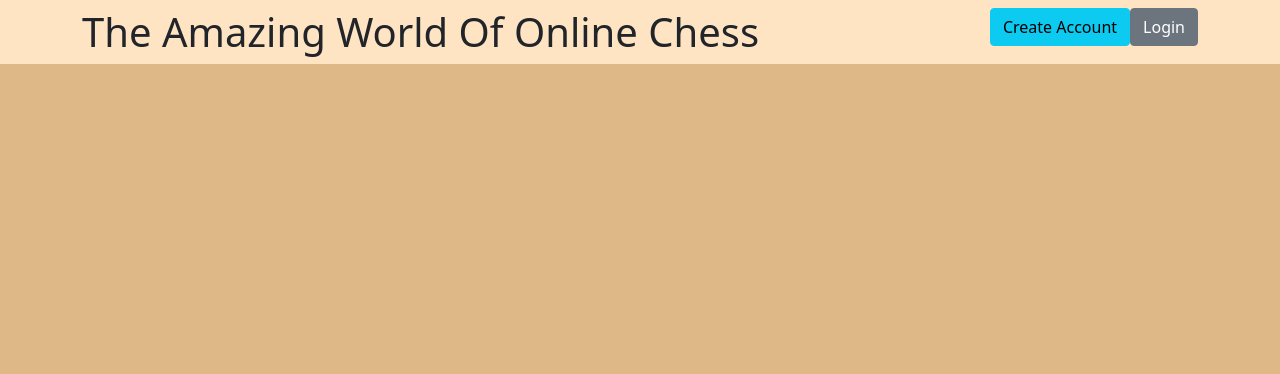
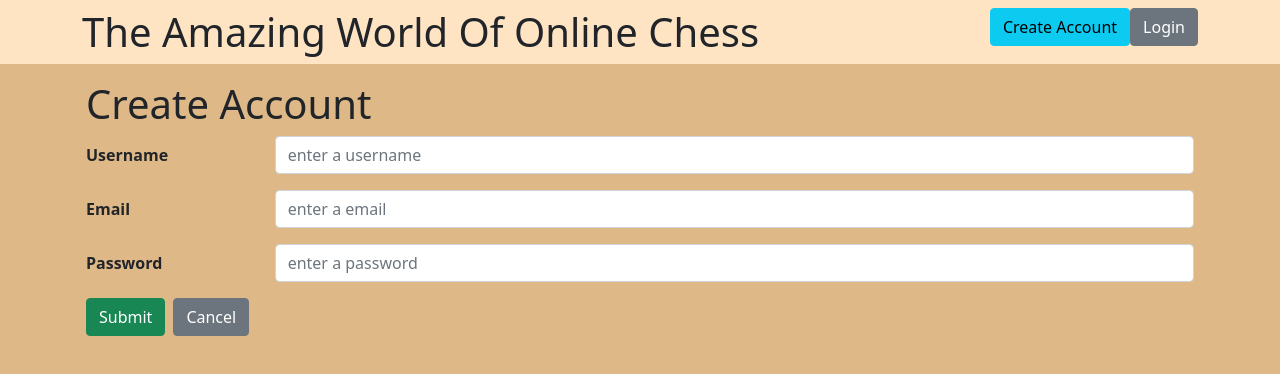
Before and after one commit to cmiller618/Capstone, a React (Create React App) app in the folder react-ui/chess-app/: page /register in a window 1280 px wide. Shown: the top 374 px of the page. Built offline with nearby package versions, Linux system fonts and the light colour scheme.

Commit message:
profile page and create account form added to ui

```diff
--- a/react-ui/chess-app/package.json
+++ b/react-ui/chess-app/package.json
@@ -8,6 +8,7 @@
     "@testing-library/user-event": "^12.8.3",
     "react": "^17.0.2",
     "react-dom": "^17.0.2",
+    "react-hook-form": "^7.19.0",
     "react-router-dom": "^5.3.0",
     "react-scripts": "4.0.3",
     "web-vitals": "^1.1.2"
--- a/react-ui/chess-app/src/App.js
+++ b/react-ui/chess-app/src/App.js
@@ -4,6 +4,7 @@ import AuthContext from "./context/AuthContext";
 import Home from "./components/Home";
 import Nav from "./components/Nav";
 import Login from "./components/Login"
+import CreateAccountForm from "./components/CreateAccountForm";
 import PvP from "./components/PvP";
 import PvC from "./components/PvC";
 import './App.css';
@@ -68,6 +69,10 @@ function App() {
             {credentials ? <PvC /> : <Redirect to="/login" />}
           </Route>
 
+          <Route path="/register">
+            <CreateAccountForm />
+          </Route>
+
         </Switch>
       </Router>
     </AuthContext.Provider>
--- a/react-ui/chess-app/src/components/CreateAccountForm.js
+++ b/react-ui/chess-app/src/components/CreateAccountForm.js
@@ -1,5 +1,66 @@
-function CreateAccountForm(){
+import React from "react";
+import { useForm } from "react-hook-form";
+import { Link, useHistory } from "react-router-dom";
 
+
+function CreateAccountForm() {
+  const { register, handleSubmit, formState: { errors } } = useForm();
+  const onSubmit = (data) => {
+    alert(JSON.stringify(data));
+  };
+  console.log(errors);
+
+  return (
+    <div className="container p-3">
+    <h1>Create Account</h1>
+      <form onSubmit={handleSubmit(onSubmit)}>
+
+          <div className="mb-3 row">
+            <label for="username" className="col-sm-2 col-form-label"><strong>Username</strong></label>
+            <div className="col-sm-10">
+              <input placeholder="enter a username" type="username" className="form-control" id="accountUsername" {...register("username", { required: true, maxLength: 45 })} />
+            </div>
+          </div>
+
+          <div className="mb-3 row">
+            <label for="email" className="col-sm-2 col-form-label"><strong>Email</strong></label>
+            <div className="col-sm-10">
+              <input placeholder="enter a email" type="email" className="form-control" id="accountEmail" {...register("email", { required: true, maxLength: 150, pattern: /^(([^<>()\[\]\\.,;:\s@"]+(\.[^<>()\[\]\\.,;:\s@"]+)*)|(".+"))@((\[[0-9]{1,3}\.[0-9]{1,3}\.[0-9]{1,3}\.[0-9]{1,3}\])|(([a-zA-Z\-0-9]+\.)+[a-zA-Z]{2,}))$/ })} />
+            </div>
+          </div>
+
+          <div className="mb-3 row">
+            <label for="password" className="col-sm-2 col-form-label"><strong>Password</strong></label>
+            <div className="col-sm-10">
+              <input placeholder="enter a password" type="password" className="form-control" id="accountPassword" {...register("password", { required: true, maxLength: 50, minLength: 8, pattern: /^(?=.*[a-z])(?=.*[A-Z])(?=.*[0-9])(?=.*[!@#\$%\^&\*])(?=.{8,})/ })}/>
+            </div>
+          </div>
+
+          <div>
+          {errors.username && <span><p>The Username field is required and the length should not exceed 45 characters</p></span>}
+          </div>
+
+          <div>
+          {errors.email && <span><p>The Email field is required, should be a valid email, and should not exceed 150 characters</p></span>}
+          </div>
+
+          <div>
+          {errors.password && <span>
+            <p>The Password field is required and must follow all of the fields:</p>
+            <p> - Contain at least 1 lowercase alphabetical character</p>
+            <p> - Contain at least 1 uppercase alphabetical character</p>
+            <p> - Contain at least 1 numeric character</p>
+            <p> - Contain at least one special character</p>
+            <p> - Must be eight characters or longer not to exceed 50 characters</p>
+            </span>
+          }
+          </div>
+
+        <input type="submit" className="btn btn-success me-2" />
+        <Link to="/" className="btn btn-secondary me-2">Cancel</Link>
+      </form>
+    </div>
+  );
 }
 
 export default CreateAccountForm;
--- a/react-ui/chess-app/src/components/Login.js
+++ b/react-ui/chess-app/src/components/Login.js
@@ -1,7 +1,7 @@
 import { useState , useContext } from "react";
 import { Link, useHistory } from "react-router-dom";
 import AuthContext from "../context/AuthContext";
-import {login} from "./services/auth-api";
+import { login } from "../services/auth-api"
 
 function Login(){
 
@@ -31,9 +31,9 @@ function Login(){
   }
 
   return(
+    <div className="container">
+      <h1>Login</h1>
       <form onSubmit={onSubmit}>
-      <div className="container">
-
         <div className="mb-2">
             <label htmlFor="username" className="form-label">Username</label>
             <input type="text" id="username" name="username" className="form-control"
@@ -53,9 +53,8 @@ function Login(){
 
         {hasError ? <div className="alert alert-danger">Bad credentials...</div> :
           null}
-
+      </form>
     </div>
-    </form>
   )
 }
 
--- a/react-ui/chess-app/src/components/Nav.js
+++ b/react-ui/chess-app/src/components/Nav.js
@@ -12,7 +12,7 @@ function Nav(){
       <div className="d-grid gap-2 d-md-block">
 
         {auth.credentials ? null :
-          <Link to="/login" className="btn btn-info">Create Account</Link>}
+          <Link to="/register" className="btn btn-info">Create Account</Link>}
 
         {auth.credentials && auth.credentials.role ==="ADMIN" ? <Link to="/manage/users" className="btn btn-secondary">Manage Users</Link> :
           null}
--- a/react-ui/chess-app/src/components/TopFive.js
+++ b/react-ui/chess-app/src/components/TopFive.js
@@ -1,6 +1,3 @@
-import { Link } from "react-router-dom";
-import { useContext } from "react";
-
 function TopFive({topPlayer}){
 
   return(
```
Also changed, not shown: react-ui/chess-app/src/components/PlayerProfileUI/Matches.js (added, +14 -0 lines), react-ui/chess-app/src/components/PlayerProfileUI/Profile.js (added, +46 -0 lines), react-ui/chess-app/src/components/PlayerProfileUI/ProfileMatches.js (added, +28 -0 lines), 2 other files (tests, documents, lock files or other folders). Lines whose indentation alone changed are shown as unchanged.
